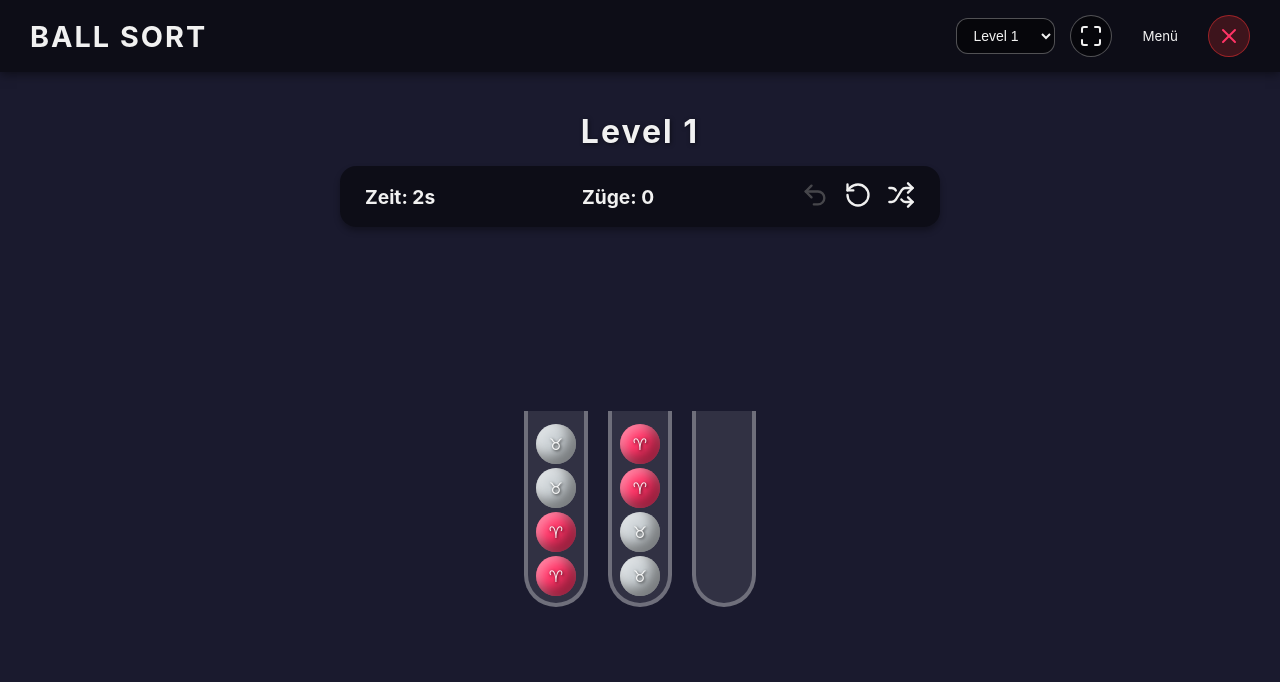
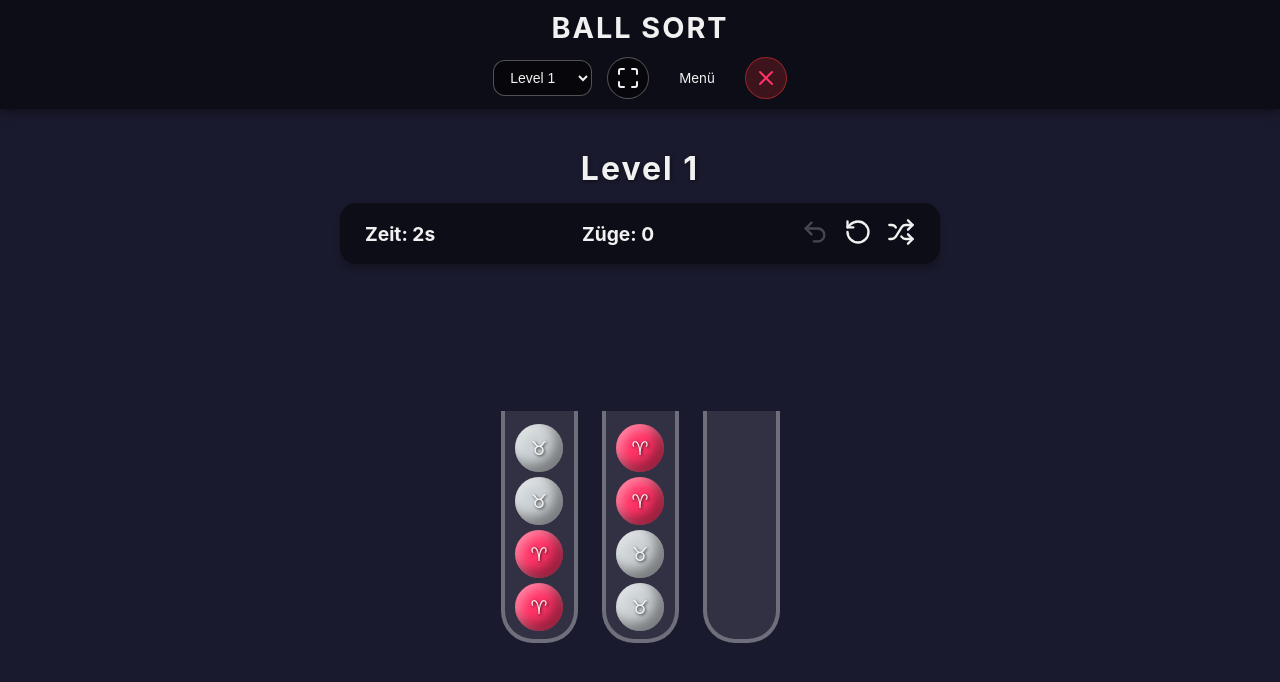
Before and after one commit to gnpanschur/ball-sort-webapp, a React (Vite) app: page / in a window 1280 px wide. Both pictures are taken after a click on the button "Von Level 1 beginnen". Shown: the top 682 px of the page. Built offline with nearby package versions, Linux system fonts and the light colour scheme.

Commit message:
feat: implement Wake Lock API, layout adjustments, 20% size increase, and multiple horizontal tubes

```diff
--- a/src/App.tsx
+++ b/src/App.tsx
@@ -147,7 +147,7 @@ function App() {
     <div className="app-container" style={{ display: 'flex', flexDirection: 'column', height: '100vh', width: '100vw' }}>
       <header className="app-header">
         <h1 className="header-title">Ball Sort</h1>
-        <div style={{ display: 'flex', gap: '15px', alignItems: 'center' }}>
+        <div style={{ display: 'flex', gap: '15px', alignItems: 'center', flexWrap: 'wrap', justifyContent: 'center' }}>
           <select
             value={currentLevelId}
             onChange={(e) => {
--- a/src/components/GameBoard.tsx
+++ b/src/components/GameBoard.tsx
@@ -1,6 +1,7 @@
 import React, { useEffect, useRef, useState } from 'react';
 import { Tube } from './Tube';
 import { useGameEngine } from '../hooks/useGameEngine';
+import { useWakeLock } from '../hooks/useWakeLock';
 import type { LevelData } from '../types/game';
 import { Undo2, RotateCcw, Play, Shuffle } from 'lucide-react';
 
@@ -15,6 +16,7 @@ interface GameBoardProps {
 
 export const GameBoard: React.FC<GameBoardProps> = ({ level, onLevelComplete, onNextLevel, onMove, onTubeComplete, onWin }) => {
   const { gameState, selectedTubeId, handleTubeClick, undoMove, restartLevel, shuffleTubes, setGameState } = useGameEngine(level, onMove);
+  const { requestLock, releaseLock } = useWakeLock();
   const [showWinModal, setShowWinModal] = useState(false);
 
   // Trigger tube complete sound
@@ -32,6 +34,16 @@ export const GameBoard: React.FC<GameBoardProps> = ({ level, onLevelComplete, on
     }, 1000);
     return () => clearInterval(interval);
   }, [gameState.status, setGameState]);
+
+  // Handle Wake Lock
+  useEffect(() => {
+    if (gameState.status === 'playing') {
+      requestLock();
+    } else {
+      releaseLock();
+    }
+    // Cleanup on unmount or status change is handled by the effect and hook itself
+  }, [gameState.status, requestLock, releaseLock]);
 
   const winTriggeredRef = useRef(false);
 
@@ -95,15 +107,15 @@ export const GameBoard: React.FC<GameBoardProps> = ({ level, onLevelComplete, on
       </div>
 
       {/* Tubes Area */}
-      <div style={{
-        display: 'flex',
-        flexWrap: 'wrap',
-        justifyContent: 'center',
-        gap: 'var(--tube-gap)',
+      <div className="tubes-main-area" style={{
         marginTop: 'auto',
         marginBottom: level.horizontalTubeId ? '0' : 'auto'
       }}>
-        {gameState.tubes.filter(t => t.id !== level.horizontalTubeId).map(tube => (
+        {gameState.tubes.filter(t => {
+            const hId = level.horizontalTubeId;
+            const isHorizontal = Array.isArray(hId) ? hId.includes(t.id) : hId === t.id;
+            return !isHorizontal;
+        }).map(tube => (
           <Tube
             key={tube.id}
             tube={tube}
@@ -117,13 +129,24 @@ export const GameBoard: React.FC<GameBoardProps> = ({ level, onLevelComplete, on
         ))}
       </div>
 
-      {/* Optional Horizontal Tube (Generic) */}
-      {level.horizontalTubeId && gameState.tubes.find(t => t.id === level.horizontalTubeId) && (
+      {/* Optional Horizontal Tubes (Generic) */}
+      {level.horizontalTubeId && (
         <div style={{
+           display: 'flex',
+           flexDirection: 'column',
+           gap: '40px',
+           margin: '60px auto auto auto',
+           alignItems: 'center'
+        }}>
+           {(Array.isArray(level.horizontalTubeId) ? level.horizontalTubeId : [level.horizontalTubeId]).map(hId => {
+              const tube = gameState.tubes.find(t => t.id === hId);
+              if (!tube) return null;
+
+              return (
+                <div key={hId} style={{
                    position: 'relative',
                    width: `calc(${level.horizontalTubeCapacity ?? level.tubeCapacity} * var(--ring-h-mult) + 40px)`,
                    height: 'var(--tube-w)',
-           margin: '60px auto auto auto',
                    display: 'flex',
                    justifyContent: 'center',
                    alignItems: 'center'
@@ -133,15 +156,18 @@ export const GameBoard: React.FC<GameBoardProps> = ({ level, onLevelComplete, on
                       transform: 'rotate(-90deg)'
                    }}>
                       <Tube
-                tube={gameState.tubes.find(t => t.id === level.horizontalTubeId)!}
+                        tube={tube}
                         capacity={level.horizontalTubeCapacity ?? level.tubeCapacity}
-                isSelected={selectedTubeId === level.horizontalTubeId}
+                        isSelected={selectedTubeId === hId}
                         onSelect={handleTubeClick}
                         itemShape={level.itemShape}
                         lastMove={gameState.lastMove}
                         lastCompletedTube={gameState.lastCompletedTube}
                       />
                    </div>
+                </div>
+              );
+           })}
         </div>
       )}
 
--- a/src/hooks/useGameEngine.ts
+++ b/src/hooks/useGameEngine.ts
@@ -1,4 +1,4 @@
-import { useState, useEffect, useCallback } from 'react';
+import { useState, useEffect, useCallback, useMemo } from 'react';
 import type { LevelData, TubeData, GameState } from '../types/game';
 
 export function useGameEngine(level: LevelData, onMove?: () => void) {
@@ -9,6 +9,15 @@ export function useGameEngine(level: LevelData, onMove?: () => void) {
     status: 'playing',
     history: []
   });
+
+  const horizontalIds = useMemo(() => {
+    if (!level.horizontalTubeId) return [];
+    return Array.isArray(level.horizontalTubeId) ? level.horizontalTubeId : [level.horizontalTubeId];
+  }, [level.horizontalTubeId]);
+
+  const isHorizontalTube = useCallback((id: number) => {
+    return horizontalIds.includes(id);
+  }, [horizontalIds]);
 
   const [selectedTubeId, setSelectedTubeId] = useState<number | null>(null);
 
@@ -50,7 +59,7 @@ export function useGameEngine(level: LevelData, onMove?: () => void) {
         firstColor = Math.abs(firstColor);
         if (firstColor > 1000) firstColor %= 1000;
 
-        const capacity = (level.horizontalTubeId === t.id)
+        const capacity = isHorizontalTube(t.id)
            ? (level.horizontalTubeCapacity ?? level.tubeCapacity)
            : level.tubeCapacity;
 
@@ -155,7 +164,7 @@ export function useGameEngine(level: LevelData, onMove?: () => void) {
             }
         }
 
-        const targetMaxCapacity = (level.horizontalTubeId === targetTube.id)
+        const targetMaxCapacity = isHorizontalTube(targetTube.id)
             ? (level.horizontalTubeCapacity ?? level.tubeCapacity)
             : level.tubeCapacity;
         const availableSpace = targetMaxCapacity - targetTube.balls.length;
--- /dev/null
+++ b/src/hooks/useWakeLock.ts
@@ -0,0 +1,83 @@
+import { useState, useEffect, useCallback, useRef } from 'react';
+
+/**
+ * Custom hook to manage the Screen Wake Lock API.
+ * Prevents the device from dimming or locking the screen.
+ */
+export function useWakeLock() {
+  const [isActive, setIsActive] = useState(false);
+  const wakeLockRef = useRef<any>(null); // Type 'any' because WakeLockSentinel might not be in all TS environments yet
+
+  const requestLock = useCallback(async () => {
+    if (!('wakeLock' in navigator)) {
+      console.warn('Wake Lock API is not supported in this browser.');
+      return;
+    }
+
+    try {
+      // Release existing lock if any
+      if (wakeLockRef.current) {
+        await wakeLockRef.current.release();
+        wakeLockRef.current = null;
+      }
+
+      // Request new lock
+      const sentinel = await (navigator as any).wakeLock.request('screen');
+
+      sentinel.addEventListener('release', () => {
+        setIsActive(false);
+        wakeLockRef.current = null;
+      });
+
+      wakeLockRef.current = sentinel;
+      setIsActive(true);
+      console.log('Wake Lock is active');
+    } catch (err: any) {
+      console.error(`${err.name}, ${err.message}`);
+    }
+  }, []);
+
+  const releaseLock = useCallback(async () => {
+    if (wakeLockRef.current) {
+      try {
+        await wakeLockRef.current.release();
+        wakeLockRef.current = null;
+        setIsActive(false);
+        console.log('Wake Lock released');
+      } catch (err: any) {
+        console.error(`${err.name}, ${err.message}`);
+      }
+    }
+  }, []);
+
+  // Handle visibility changes (re-acquire lock when coming back to the tab)
+  useEffect(() => {
+    const handleVisibilityChange = async () => {
+      if (document.visibilityState === 'visible' && isActive) {
+        // Re-request the lock if it was active before the page was hidden
+        await requestLock();
+      }
+    };
+
+    document.addEventListener('visibilitychange', handleVisibilityChange);
+    return () => {
+      document.removeEventListener('visibilitychange', handleVisibilityChange);
+    };
+  }, [isActive, requestLock]);
+
+  // Cleanup on unmount
+  useEffect(() => {
+    return () => {
+      if (wakeLockRef.current) {
+        wakeLockRef.current.release().catch(() => {});
+      }
+    };
+  }, []);
+
+  return {
+    isActive,
+    requestLock,
+    releaseLock,
+    isSupported: 'wakeLock' in navigator
+  };
+}
--- a/src/index.css
+++ b/src/index.css
@@ -57,11 +57,12 @@ button:disabled {
 
 /* Layout & Header */
 .app-header {
-  padding: 15px 30px;
+  padding: 10px 20px;
   background: var(--panel-bg);
   display: flex;
-  justify-content: space-between;
+  flex-direction: column;
   align-items: center;
+  gap: 12px;
   box-shadow: 0 2px 10px rgba(0,0,0,0.5);
 }
 
@@ -93,6 +94,15 @@ button:disabled {
   border-radius: 16px;
   margin-bottom: 30px;
   box-shadow: 0 4px 6px rgba(0,0,0,0.3);
+}
+
+.tubes-main-area {
+  display: flex;
+  flex-wrap: wrap;
+  justify-content: center;
+  gap: var(--tube-gap);
+  width: 100%;
+  margin: 0 auto;
 }
 
 .hud-text {
@@ -149,4 +159,8 @@ button:disabled {
   .gameboard-layout {
     padding: 5px 0 !important;
   }
+  .tubes-main-area {
+    /* Ensure max 6 tubes per row by limiting container width */
+    max-width: calc(6 * var(--tube-w) + 6 * var(--tube-gap));
+  }
 }
--- a/src/levels/levels.json
+++ b/src/levels/levels.json
@@ -951,6 +951,8 @@
     "tubeCapacity": 20,
     "itemShape": "ring",
     "timeLimitSeconds": 0,
+    "horizontalTubeId": 7,
+    "horizontalTubeCapacity": 20,
     "initialTubes": [
       {
         "id": 1,
@@ -1113,7 +1115,7 @@
     "tubeCapacity": 23,
     "itemShape": "ring",
     "timeLimitSeconds": 0,
-    "horizontalTubeId": 8,
+    "horizontalTubeId": [7, 8],
     "horizontalTubeCapacity": 18,
     "initialTubes": [
       {
--- a/src/styles/themes.css
+++ b/src/styles/themes.css
@@ -91,24 +91,24 @@
 
 /* Responsive Sizing (Mobile scaling for 5 tubes per row) */
 :root {
-  --tube-w: 64px;
-  --ball-s: 40px;
-  --ball-font: 16px;
+  --tube-w: 77px;
+  --ball-s: 48px;
+  --ball-font: 19px;
   --ball-margin: 2px auto;
-  --tube-h-mult: 44px;
-  --ring-h-mult: 18px;
-  --tube-gap: 20px;
+  --tube-h-mult: 53px;
+  --ring-h-mult: 22px;
+  --tube-gap: 24px;
 }
 
 @media (max-width: 600px) {
   :root {
-    --tube-w: 11.5vw;
-    --ball-s: 9.5vw;
-    --ball-font: 4vw;
-    --ball-margin: 1vw auto;
-    --tube-h-mult: 11.5vw;
-    --ring-h-mult: 4.5vw;
-    --tube-gap: 1.5vw;
+    --tube-w: 13.8vw;
+    --ball-s: 11.4vw;
+    --ball-font: 4.8vw;
+    --ball-margin: 1.2vw auto;
+    --tube-h-mult: 13.8vw;
+    --ring-h-mult: 5.4vw;
+    --tube-gap: 1.8vw;
   }
 }
 
--- a/src/types/game.ts
+++ b/src/types/game.ts
@@ -11,7 +11,7 @@ export interface LevelData {
   initialTubes: TubeData[];
   timeLimitSeconds?: number;
   itemShape?: 'ball' | 'ring';
-  horizontalTubeId?: number;
+  horizontalTubeId?: number | number[]; // Support single ID or array of IDs for special layout
   horizontalTubeCapacity?: number;
   moveSingleBallOnly?: boolean;
   winHeight?: number;
```
Lines whose indentation alone changed are shown as unchanged.
